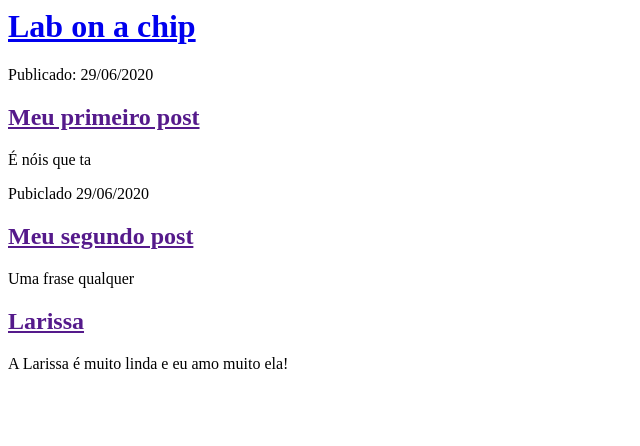
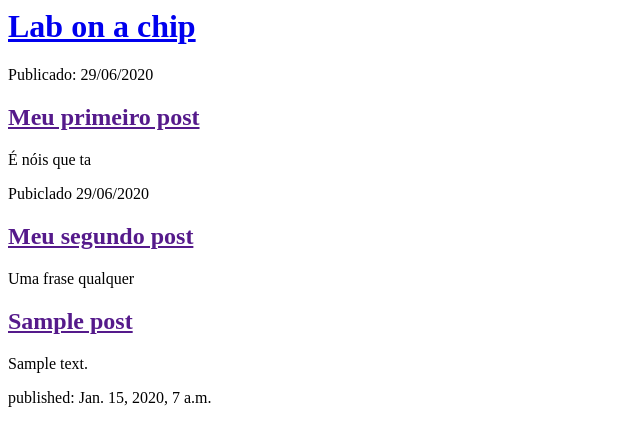
Before and after one commit to geovanimendonca/my-first-site, a Django app: page / in a window 1280 px wide. Shown: the top 446 px of the page, without its empty margins (0-640 px from the left). Run offline with Django 3.2, Linux system fonts and the light colour scheme; tables that the repository leaves empty hold one stand-in row (values such as "Sample post").

Commit message:
Modified templates to display posts from database.

```diff
--- a/lab/templates/lab/post_list.html
+++ b/lab/templates/lab/post_list.html
@@ -18,10 +18,15 @@
             <h2><a href="">Meu segundo post</a></h2>
             <p>Uma frase qualquer</p>
         </div>
-        <div>
 
-            <h2><a href="">Larissa</a></h2>
-            <p>A Larissa é muito linda e eu amo muito ela!</p>
-        </div>
+
+        {% for post in posts %}
+            <div>
+
+                <h2><a href="">{{ post.title }}</a></h2>
+                <p>{{ post.text|linebreaksbr }}</p>
+                <p>published: {{ post.published_date }}</p>
+            </div>
+        {% endfor %}
     </body>
 </html>
--- a/lab/views.py
+++ b/lab/views.py
@@ -1,5 +1,8 @@
 from django.shortcuts import render
+from django.utils import timezone
+from .models import Post
 
 # Create your views here.
 def post_list(request):
-    return render(request, 'lab/post_list.html', {})
+    posts = Post.objects.filter(published_date__lte=timezone.now()).order_by('published_date')
+    return render(request,'lab/post_list.html',{'posts':posts})
```
